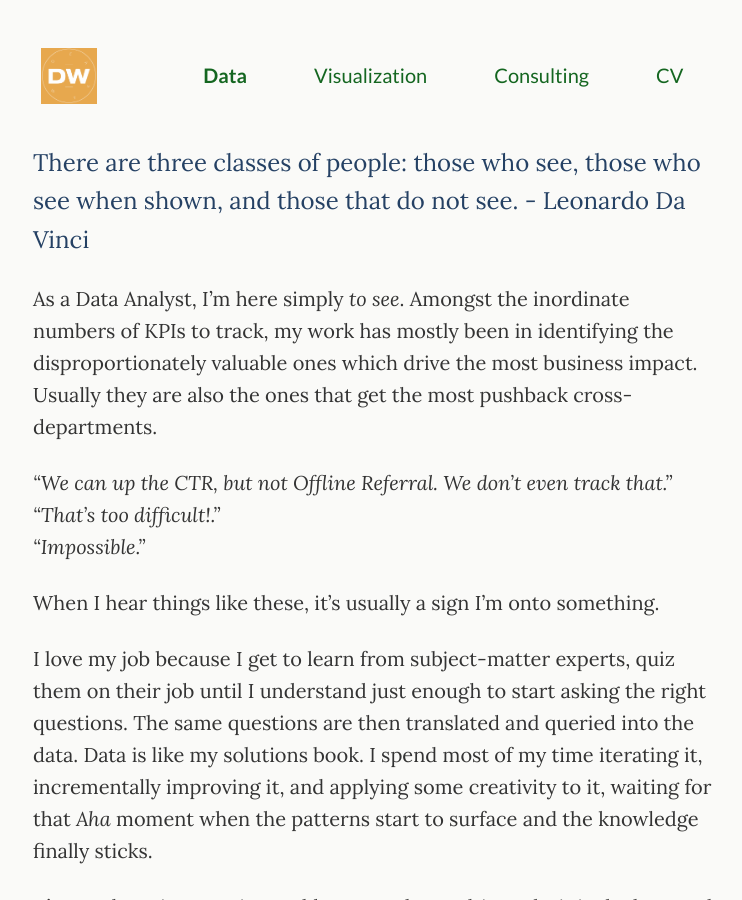
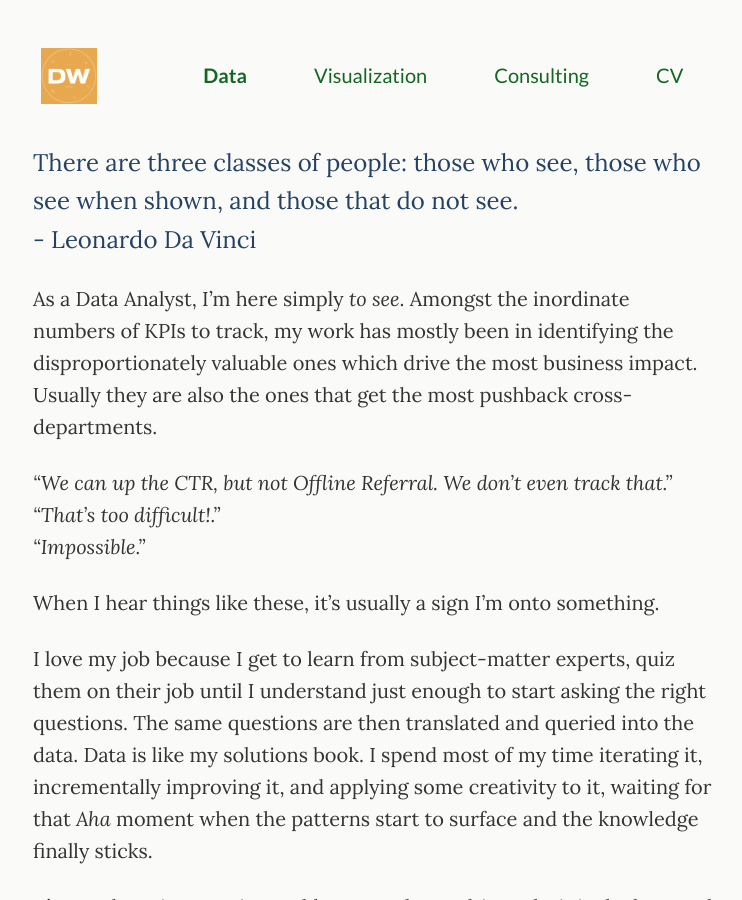
Before and after one commit to deawyk/deawyk.github.io, a Jekyll site: the page built from _pages/data.md, in a window 1280 px wide and 900 px high. Shown: the whole window, without its empty margins (265-1007 px from the left). Built offline with Jekyll 4.4.1, drawn with Linux system fonts in a browser that asks for light colours.

Commit message:
Update data.md

```diff
--- a/_pages/data.md
+++ b/_pages/data.md
@@ -8,7 +8,7 @@ permalink: /data/
 
 <div class="pretty-links">
 
-<div class="lead lead-about"> There are three classes of people: those who see, those who see when shown, and those that do not see. - Leonardo Da Vinci
+<div class="lead lead-about"> There are three classes of people: those who see, those who see when shown, and those that do not see. <br> - Leonardo Da Vinci
 </div>
 
 <!-- {::nomarkdown}
```
